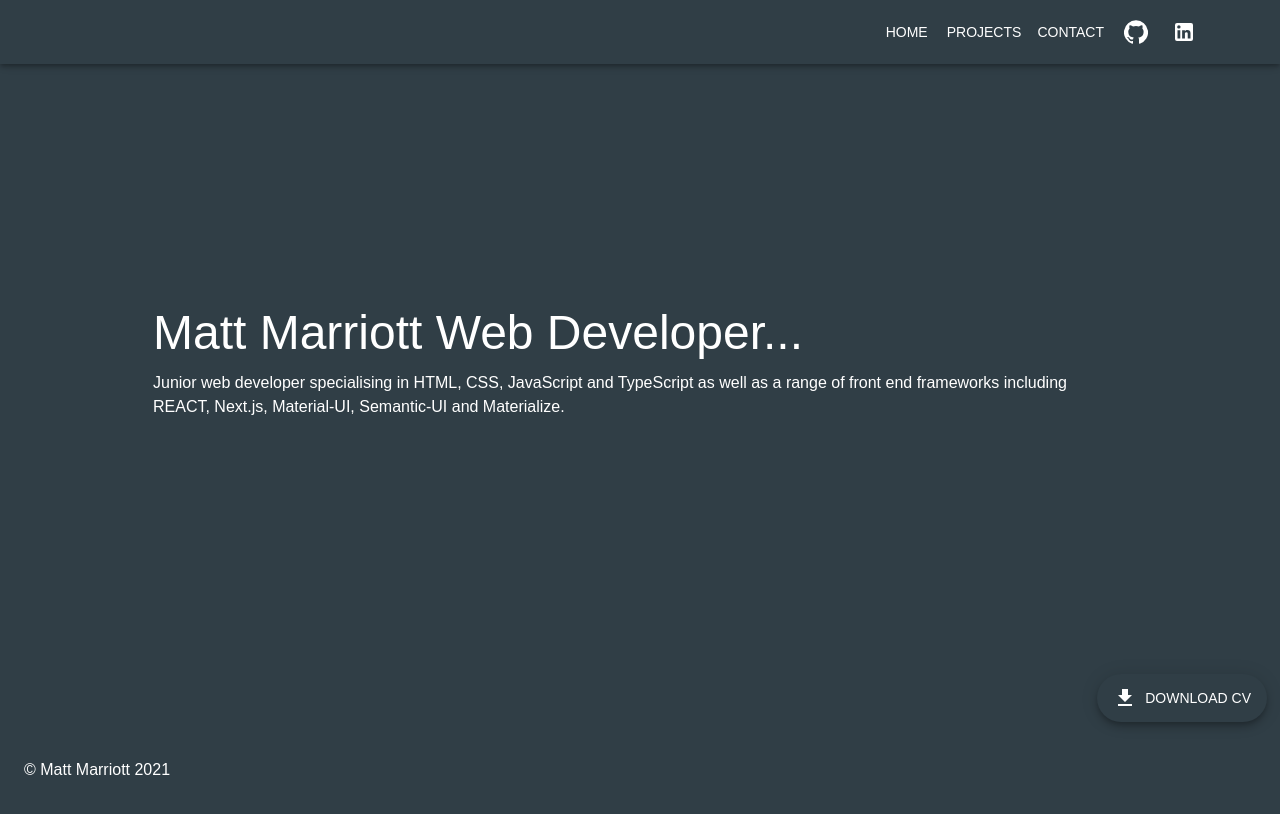
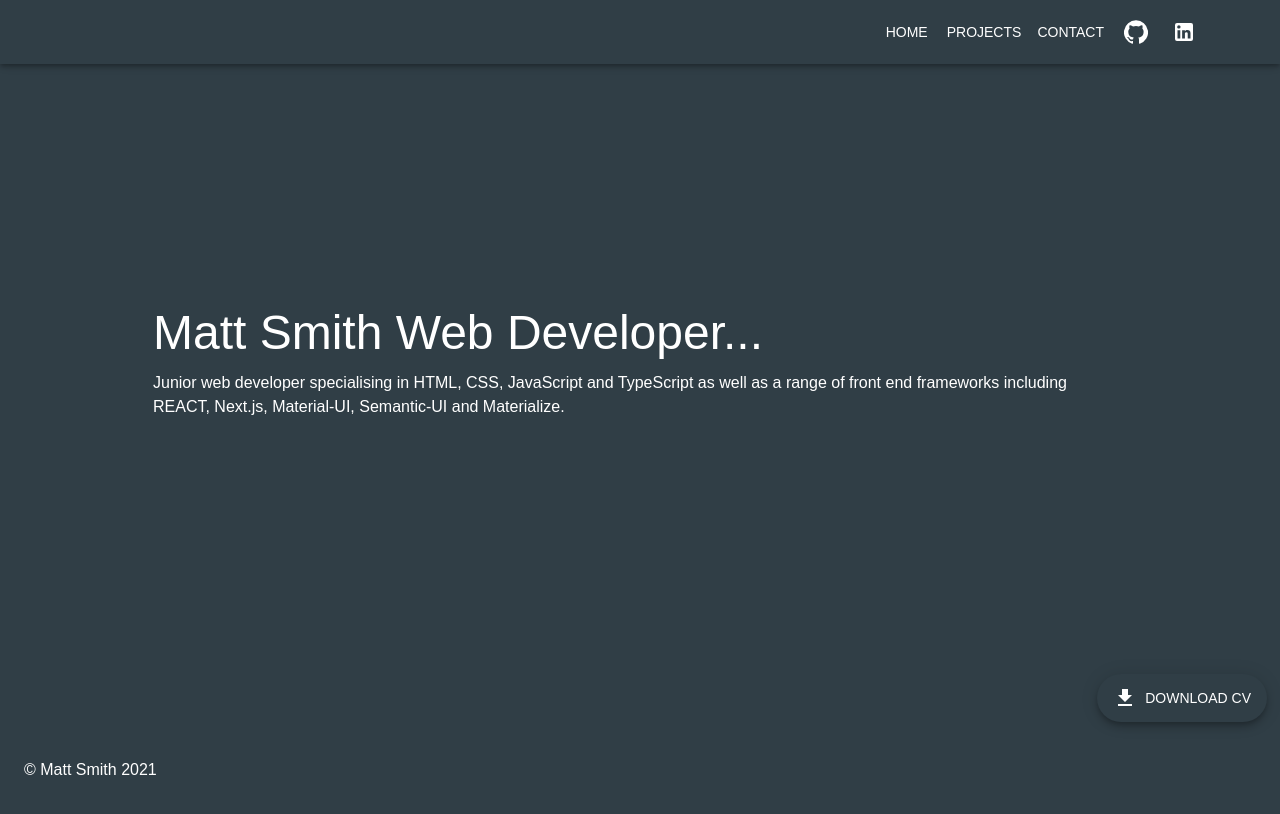
Before and after one commit to muks80/port, a Next.js app: page / in a window 1280 px wide. Shown: the top 814 px of the page. Built offline with nearby package versions, Linux system fonts and the light colour scheme.

Commit message:
Name change

```diff
--- a/components/Layout.js
+++ b/components/Layout.js
@@ -174,7 +174,7 @@ export default function Layout({children}) {
 
             <Box className={classes.footer}>
                 <Container>
-                   <Typography variant='body1' className={classes.text}>© Matt Marriott 2021</Typography>
+                   <Typography variant='body1' className={classes.text}>© Matt Smith 2021</Typography>
                 </Container>
             </Box>
         </div>
--- a/pages/index.js
+++ b/pages/index.js
@@ -42,7 +42,7 @@ export default function Home() {
       <Container>
         <Container>
           <div className={classes.typingDemo}>
-            <Typography variant='h3' className={classes.text}>Matt Marriott Web Developer...</Typography>
+            <Typography variant='h3' className={classes.text}>Matt Smith Web Developer...</Typography>
           </div>
           <Typography variant='body1' className={classes.text}>Junior web developer specialising in HTML, CSS, JavaScript and TypeScript
                       as well as a range of front end frameworks including REACT, Next.js, Material-UI, Semantic-UI and Materialize.
```
